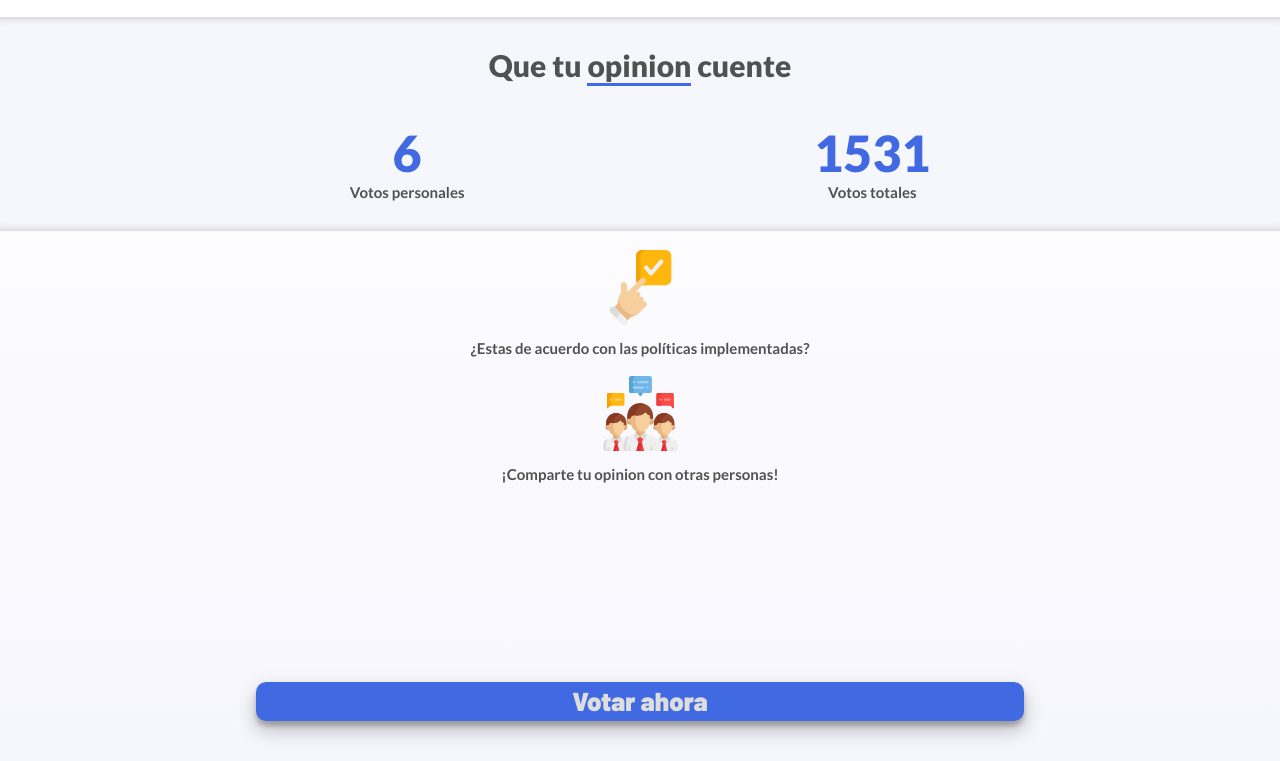
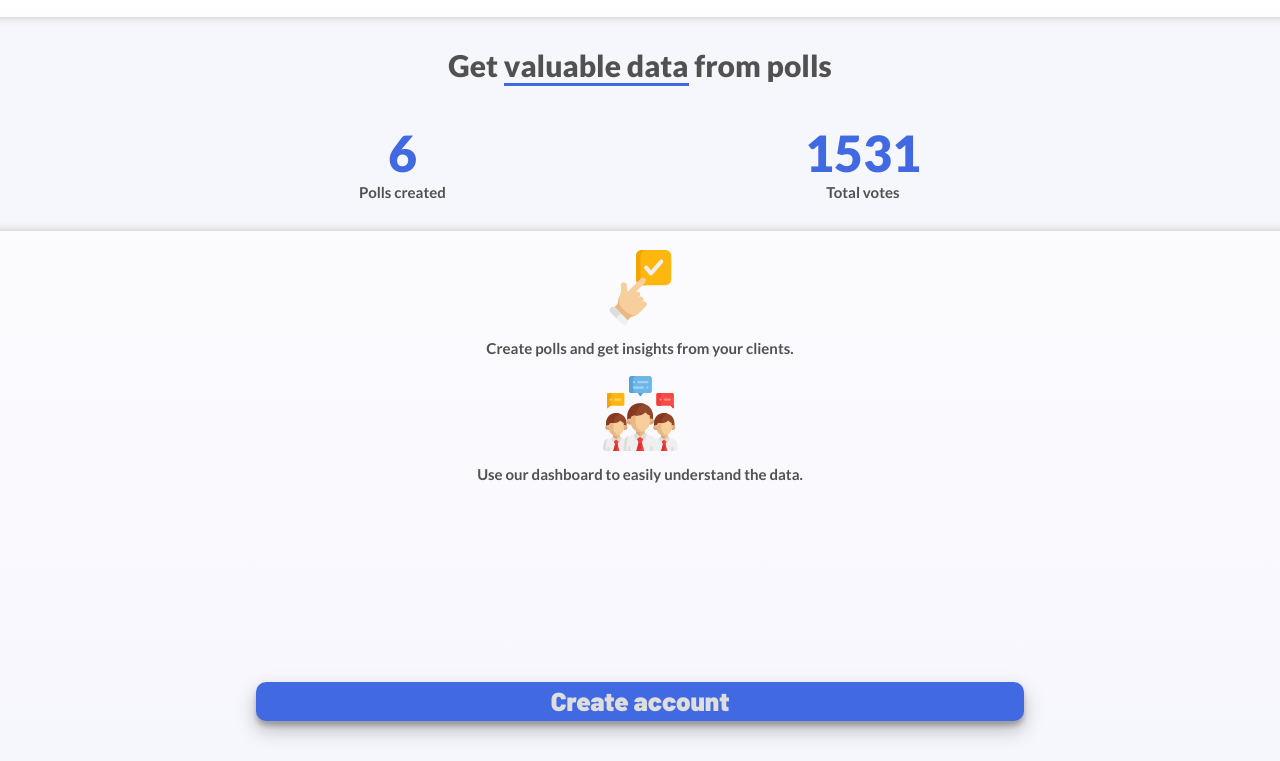
Before and after one commit to whosgriffith/opinar-frontend, a website: page index.html in a window 1280 px wide. Shown: the part 44-805 px from the top of the page. Drawn offline with Linux system fonts and the light colour scheme.

Commit message:
Changed homepage copy and added media/static to gitignore

```diff
--- a/index.html
+++ b/index.html
@@ -10,7 +10,7 @@
     <link rel="preconnect" href="https://fonts.gstatic.com">
     <link href="https://fonts.googleapis.com/css2?family=Barlow:wght@600;900&family=Lato:wght@400;700;900&display=swap" rel="stylesheet">
 
-    <title>Opin|ar - Votaciones sobre el país</title>
+    <title>Opin|ar - Polls</title>
 </head>
 
 <body class="white-gradient">
@@ -25,29 +25,29 @@
 
         <div class="copy">
             <div class="copy__item copy__item--top background-inset">
-                <h1 class="copy__text header-primary">Que tu <span class="underline">opinion</span> cuente</h1>
+                <h1 class="copy__text header-primary">Get <span class="underline">valuable data</span> from polls</h1>
 
                 <div class="copy__stats">
                     <div class="copy_stats-personal">
                         <span class="copy__stats-count">6</span>
-                        <h2 class="copy__stats-personal-text">Votos personales</h2>
+                        <h2 class="copy__stats-personal-text">Polls created</h2>
                     </div>
 
                     <div class="copy__stats-overall">
                         <span class="copy__stats-count">1531</span>
-                        <h2 class="copy__stats-personal-text">Votos totales</h2>
+                        <h2 class="copy__stats-personal-text">Total votes</h2>
                     </div>
                 </div>
             </div>
 
             <div class="copy__item copy__item--CTA">
                 <object type="image/svg+xml" data="img/icons/check.svg" class="copy__icon copy__icon-check"></object>
-                <h2 class="copy__text">¿Estas de acuerdo con las políticas implementadas?</h2>
+                <h2 class="copy__text">Create polls and get insights from your clients.</h2>
                 <object type="image/svg+xml" data="img/icons/group.svg" class="copy__icon copy__icon-group"></object>
-                <h2 class="copy__text">¡Comparte tu opinion con otras personas!</h2>
+                <h2 class="copy__text">Use our dashboard to easily understand the data.</h2>
             </div>
 
-            <a href="list.html" class="button copy__button">Votar ahora</a>
+            <a href="list.html" class="button copy__button">Create account</a>
 
         </div>
 
```
Also changed, not shown: 1 other file.
